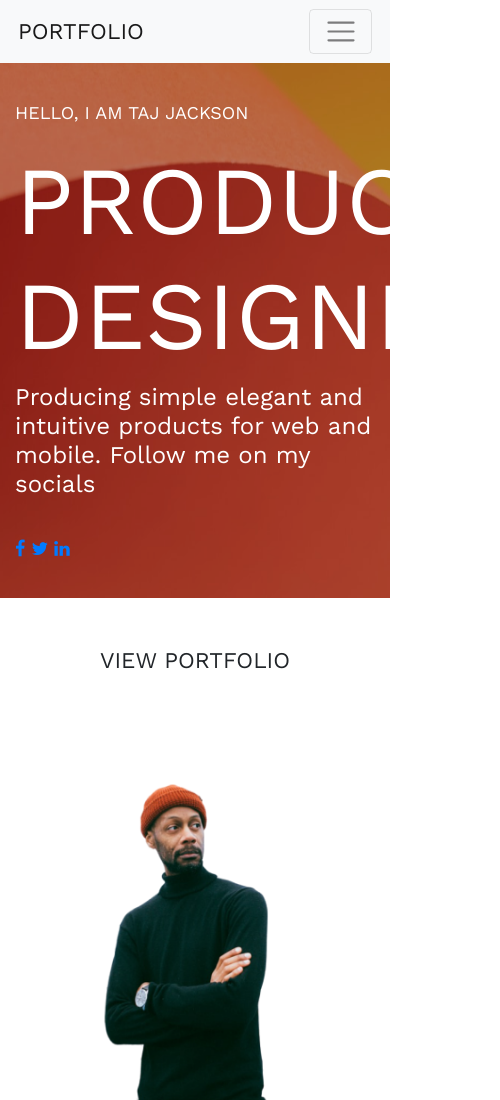
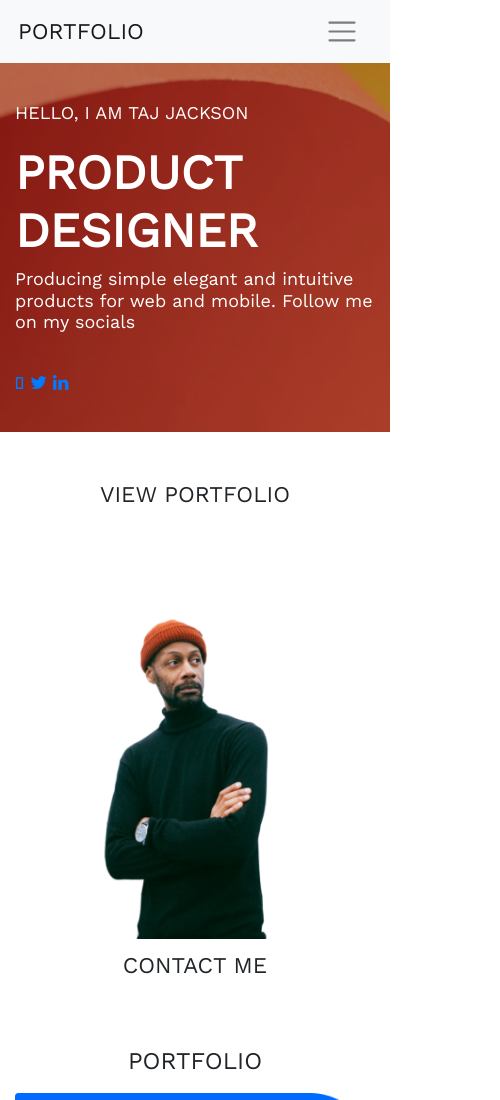
Before and after one commit to TheKachi/Portfolio-Template, a plain HTML site: page index.html in a window 390 px wide. Shown: the top 1100 px of the page, 500 px wide, since content can reach past the window. Drawn offline with nearby package versions, Linux system fonts and the light colour scheme.

Commit message:
bugfix: hero

```diff
--- a/index.html
+++ b/index.html
@@ -27,8 +27,8 @@
     <link rel="stylesheet" href="style.css" />
   </head>
   <body>
-    <nav class="navbar navbar-expand-md navbar-light bg-light sticky-top">
-      <div class="container-fluid">
+    <nav class="navbar navbar-light navbar-expand-md navbar-light bg-light sticky-top">
+      <div class="container">
         <a class="navbar-brand">PORTFOLIO</a>
 
         <button
@@ -62,23 +62,20 @@
 
     <main>
       <div class="jumbotron jumbotron-fluid">
-        <div class="container-fluid text-left text-md-center hero">
+        <div class="container text-left text-md-center hero">
           <!-- <img
             src="./assets/Group 33-arrow-left.png"
             alt="Left blue arrow in a white background"
           /> -->
           <!-- <div class="hero-text-box"> -->
-          <p class="lead">HELLO, I AM TAJ JACKSON</p>
-          <h1>
-            PRODUCT <br />
-            DESIGNER
-          </h1>
-          <h2 class="pb-4">
+          <p class="hero-p">HELLO, I AM TAJ JACKSON</p>
+          <h1><strong>PRODUCT <br/>DESIGNER</strong></h1>
+          <h2 class="pb-4 hero-h2 lead">
             Producing simple elegant and intuitive products for web and mobile.
             Follow me on my socials
           </h2>
           <div class="socials">
-            <a href="" class="fas fa-facebook fa"></a>
+            <a href="" class="fas fa-facebook fa-white"></a>
             <a href="" class="fab fa-twitter fa"></a>
             <a href="" class="fab fa-linkedin fa"></a>
           </div>
--- a/style.css
+++ b/style.css
@@ -10,7 +10,8 @@ body {
 
 /*HEADINGS*/
 h1 {
-  font-size: 5.333333rem;
+  /* font-size: 5.333333rem; */
+  font-weight: 600;
 }
 
 h2 {
@@ -33,6 +34,10 @@ p {
 
 .nav-link a {
   color: #000;
+}
+
+.navbar-light .navbar-toggler {
+  border: none;
 }
 
 .card-bottom-left {
@@ -105,3 +110,38 @@ button {
   top: 60px;
   left: 30px;
 }
+
+/*MEDIA QUERIES*/
+/* html {
+    font-size: 1rem;
+  }
+
+  @imedia-breakp(sm) {
+    html {
+      font-size: 1.2rem;
+    }
+  }
+
+  @include media-breakpoint-up(md) {
+    html {
+      font-size: 1.4rem;
+    }
+  }
+
+  @include media-breakpoint-up(lg) {
+    html {
+      font-size: 1.6rem;
+    }
+  } */
+
+@media screen and (max-width: 768px) {
+  h1 {
+    font-size: 48px;
+  }
+  .hero-p {
+    font-size: 16px;
+  }
+  .hero-h2 {
+    font-size: 1rem;
+  }
+}
```
